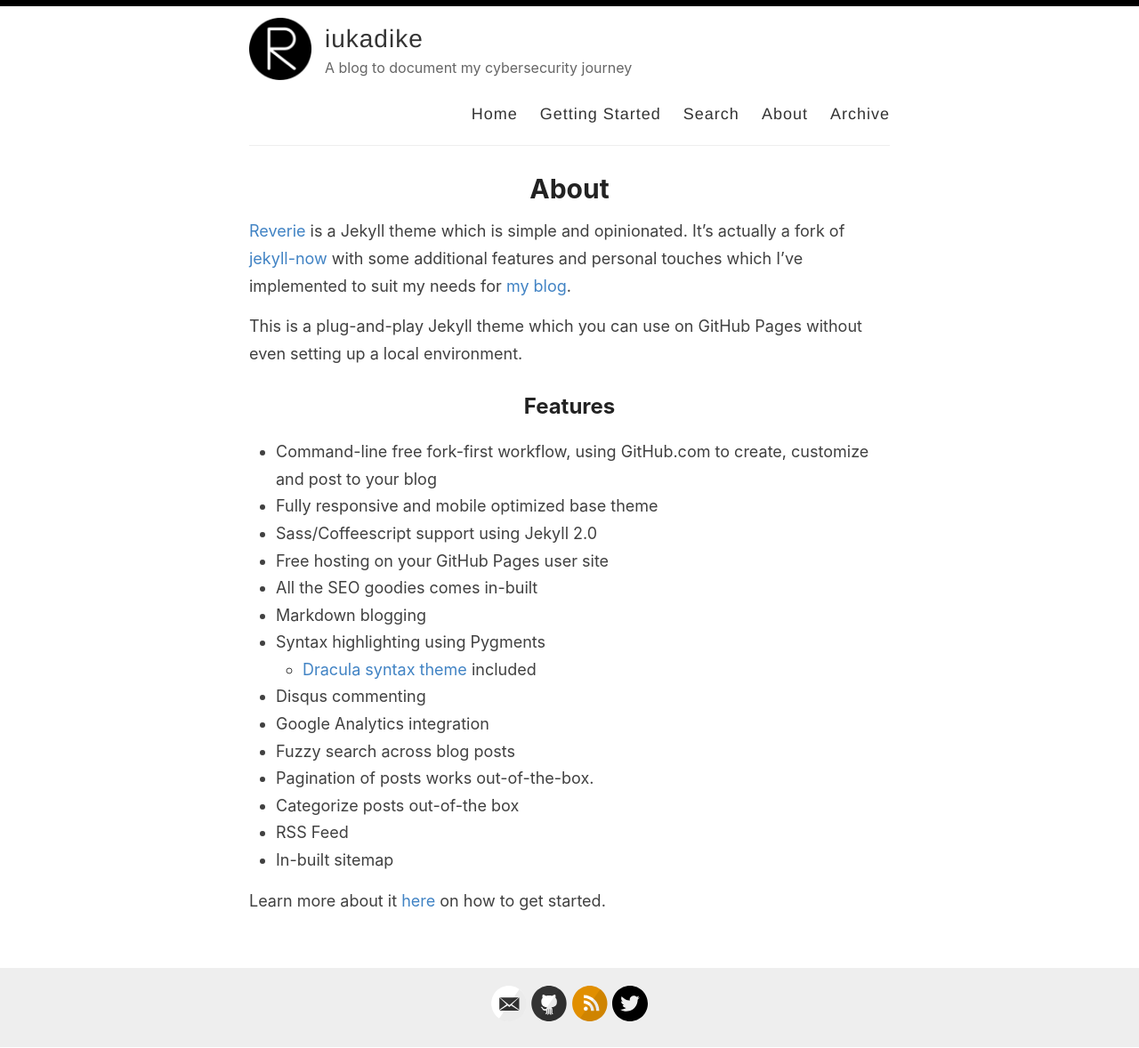
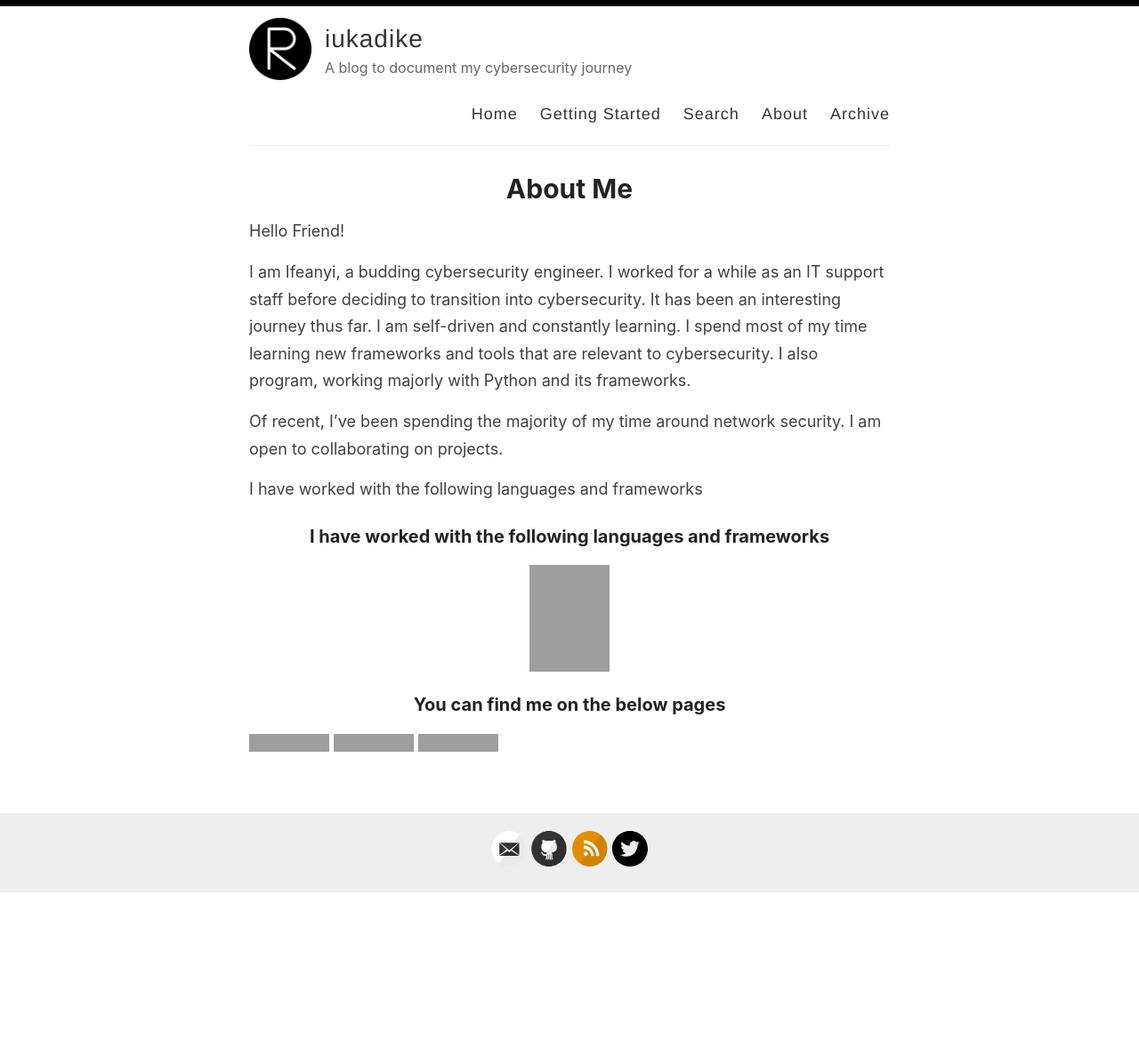
Before and after one commit to iukadike/blog, a Jekyll site: the page built from _pages/about.md, in a window 1280 px wide. Shown: the whole page at 89% size. Built offline with Jekyll 4.4.1, drawn with Linux system fonts in a browser that asks for light colours; after the commit the page ends 1004 px from its top, so only the background shows below that; grey boxes are pictures that could not be loaded.

Commit message:
update about page with correct information

```diff
--- a/_pages/about.md
+++ b/_pages/about.md
@@ -1,29 +1,28 @@
 ---
 layout: page
-title: About
+title: About Me
 permalink: /about/
 ---
 
-[Reverie](https://github.com/amitmerchant1990/reverie) is a Jekyll theme which is simple and opinionated. It's actually a fork of [jekyll-now](https://github.com/barryclark/jekyll-now) with some additional features and personal touches which I've implemented to suit my needs for [my blog](https://www.amitmerchant.com).
+Hello Friend!
 
-This is a plug-and-play Jekyll theme which you can use on GitHub Pages without even setting up a local environment.
+I am Ifeanyi, a budding cybersecurity engineer. I worked for a while as an IT support staff before deciding to transition into cybersecurity. It has been an interesting journey thus far. I am self-driven and constantly learning. I spend most of my time learning new frameworks and tools that are relevant to cybersecurity. I also program, working majorly with Python and its frameworks.
 
-## Features
+Of recent, I’ve been spending the majority of my time around network security. I am open to collaborating on projects.
 
-- Command-line free fork-first workflow, using GitHub.com to create, customize and post to your blog
-- Fully responsive and mobile optimized base theme
-- Sass/Coffeescript support using Jekyll 2.0
-- Free hosting on your GitHub Pages user site
-- All the SEO goodies comes in-built
-- Markdown blogging
-- Syntax highlighting using Pygments
-    - [Dracula syntax theme](https://draculatheme.com/) included
-- Disqus commenting
-- Google Analytics integration
-- Fuzzy search across blog posts
-- Pagination of posts works out-of-the-box.
-- Categorize posts out-of-the box
-- RSS Feed
-- In-built sitemap
+I have worked with the following languages and frameworks
 
-Learn more about it [here](https://github.com/amitmerchant1990/reverie) on how to get started.
+### I have worked with the following languages and frameworks
+
+![c](https://img.shields.io/badge/C-07405E?style=for-the-badge&logo=c&logoColor=white)
+![css](https://img.shields.io/badge/CSS3-07405E?style=for-the-badge&logo=css3&logoColor=white)
+![html](https://img.shields.io/badge/HTML5-07405E?style=for-the-badge&logo=html5&logoColor=white)
+![flask](https://img.shields.io/badge/Flask-07405E?style=for-the-badge&logo=flask&logoColor=white)
+![python](https://img.shields.io/badge/Python-07405E?style=for-the-badge&logo=python&logoColor=white)
+![sqlite](https://img.shields.io/badge/SQLite-07405E?style=for-the-badge&logo=sqlite&logoColor=white)
+
+### You can find me on the below pages
+
+<a href='https://www.linkedin.com/in/ifeanyiukadike'>![Linkedin](https://img.shields.io/badge/linkedin%20-07405E.svg?&style=for-the-badge&logo=linkedin&logoColor=white "Linkedin")</a>
+<a href='https://github.com/iukadike'>![Github](https://img.shields.io/badge/GitHub-07405E?style=for-the-badge&logo=github&logoColor=white "Github")</a>
+<a href='https://iukadike.github.io/blog/'>![Blog](https://img.shields.io/badge/website-07405E?style=for-the-badge&logo=About.me&logoColor=white "Website")</a>
```
